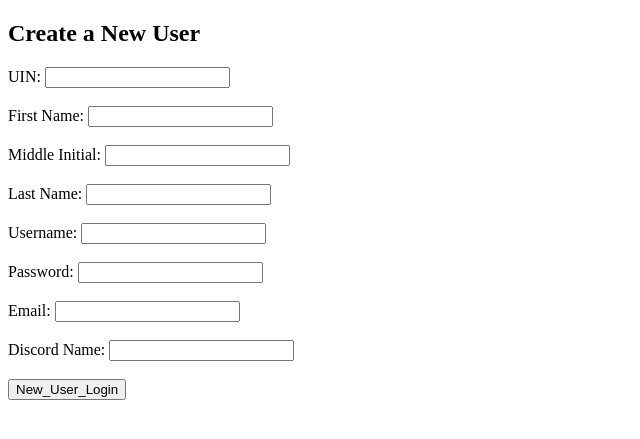
After one commit to abraich7/CSCE310_Project, a PHP site: page /login/new_user_login.php in a window 1280 px wide. The commit adds this page. Shown: the top 439 px of the page, without its empty margins (0-640 px from the left). Run offline with PHP 8.4, Linux system fonts and the light colour scheme.

Commit message:
Initial login setup

```diff
--- /dev/null
+++ b/login/new_user_login.php
@@ -0,0 +1,38 @@
+<!DOCTYPE html>
+<html>
+<head>
+    <title>Registration Form</title>
+</head>
+<body>
+
+<h2>Create a New User</h2>
+<form action="new_user_login_function.php" method="post">
+    <label for="uin">UIN:</label>
+    <input type="text" id="uin" name="uin" required><br><br>
+
+    <label for="first_name">First Name:</label>
+    <input type="text" id="first_name" name="first_name" required><br><br>
+
+    <label for="m_initial">Middle Initial:</label>
+    <input type="text" id="m_initial" name="m_initial"><br><br>
+
+    <label for="last_name">Last Name:</label>
+    <input type="text" id="last_name" name="last_name" required><br><br>
+
+    <label for="username">Username:</label>
+    <input type="text" id="username" name="username" required><br><br>
+
+    <label for="password">Password:</label>
+    <input type="password" id="password" name="password" required><br><br>
+
+    <label for="email">Email:</label>
+    <input type="email" id="email" name="email" required><br><br>
+
+    <label for="discord_name">Discord Name:</label>
+    <input type="text" id="discord_name" name="discord_name"><br><br>
+
+    <input type="submit" name="new_user_login" value="New_User_Login">
+</form>
+
+</body>
+</html>
```
Also changed, not shown: index.php (+7 -1 lines), login/login.php (added, +30 -0 lines), login/login_function.php (added, +27 -0 lines), login/new_user_login_function.php (added, +35 -0 lines).
